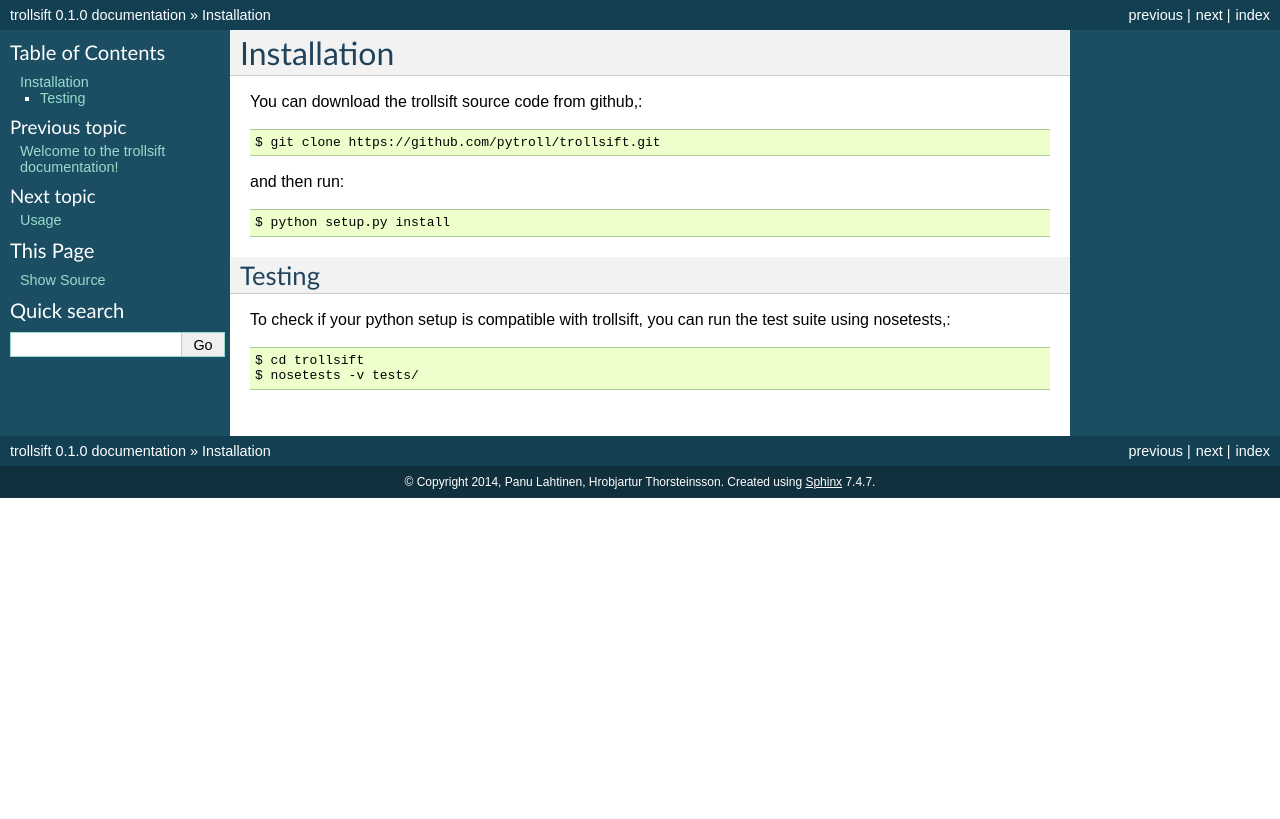
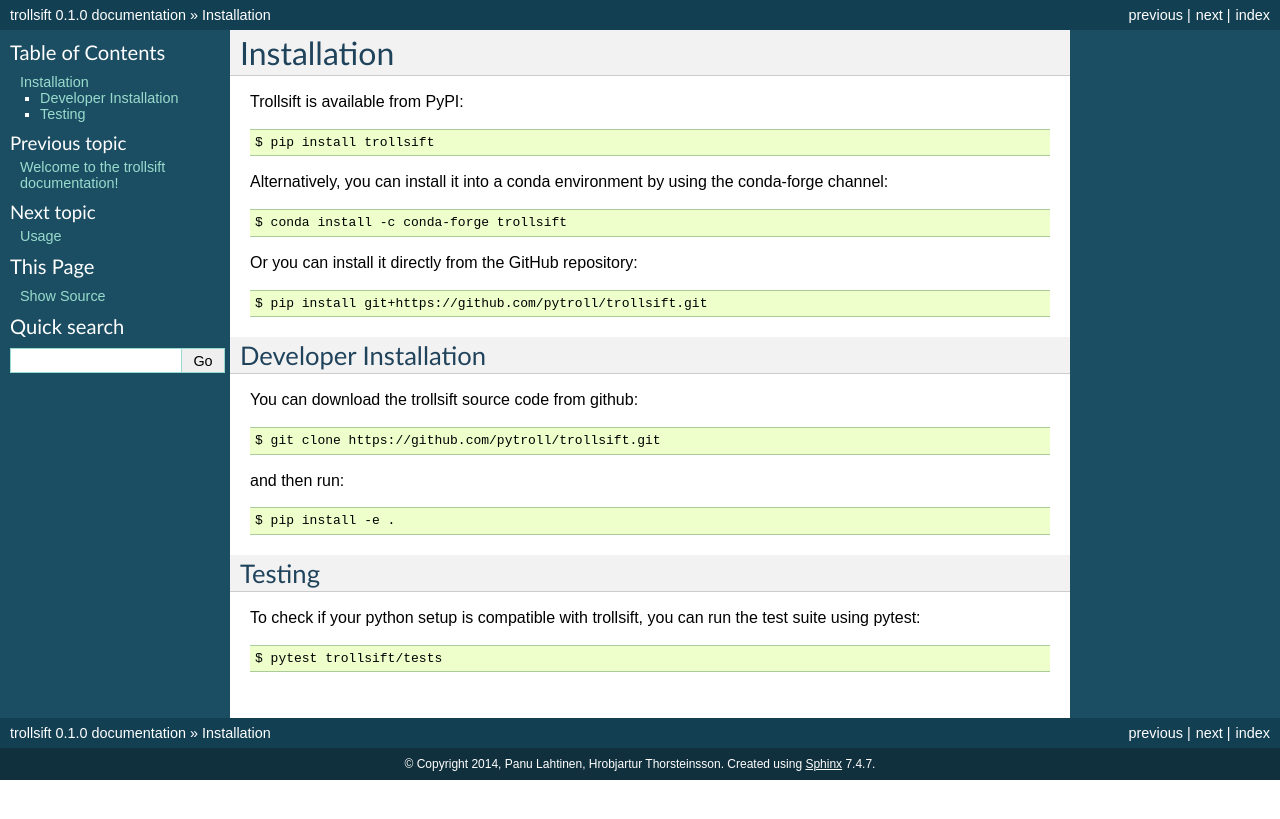
Before and after one commit to pytroll/trollsift, a Sphinx documentation site: the page built from doc/source/installation.rst, in a window 1280 px wide. Shown: the top 819 px of the page. Built offline with Sphinx 7.4.7, drawn with Linux system fonts in a browser that asks for light colours.

Commit message:
Refactor tests to use pytest and remove python 2.7 tests

```diff
--- a/doc/source/installation.rst
+++ b/doc/source/installation.rst
@@ -7,19 +7,34 @@
 Installation
 ------------
 
-You can download the trollsift source code from github,::
+Trollsift is available from PyPI::
+
+  $ pip install trollsift
+
+Alternatively, you can install it into a conda environment by using the
+conda-forge channel::
+
+  $ conda install -c conda-forge trollsift
+
+Or you can install it directly from the GitHub repository::
+
+  $ pip install git+https://github.com/pytroll/trollsift.git
+
+Developer Installation
+++++++++++++++++++++++
+
+You can download the trollsift source code from github::
 
   $ git clone https://github.com/pytroll/trollsift.git
 
 and then run::
 
-  $ python setup.py install
+  $ pip install -e .
 
 Testing
 ++++++++
 
 To check if your python setup is compatible with trollsift,
-you can run the test suite using nosetests,::
+you can run the test suite using pytest::
 
-  $ cd trollsift
-  $ nosetests -v tests/
+  $ pytest trollsift/tests
```
Also changed, not shown: doc/source/usage.rst (+11 -5 lines), setup.py (+8 -11 lines), .travis.yml, 8 other files.
